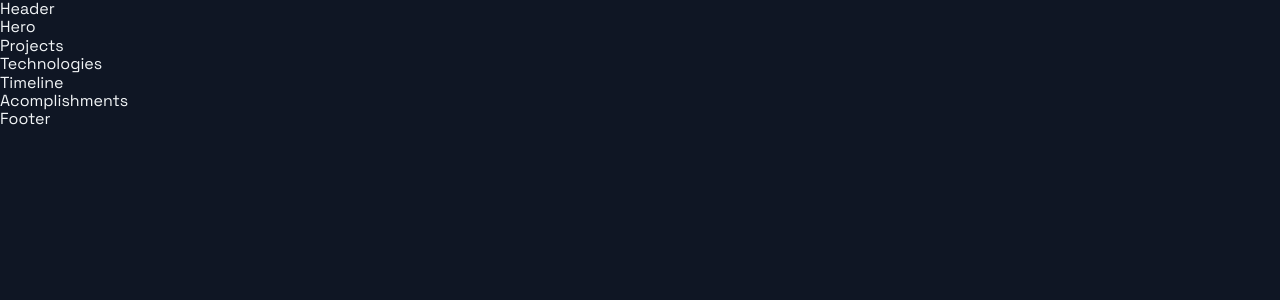
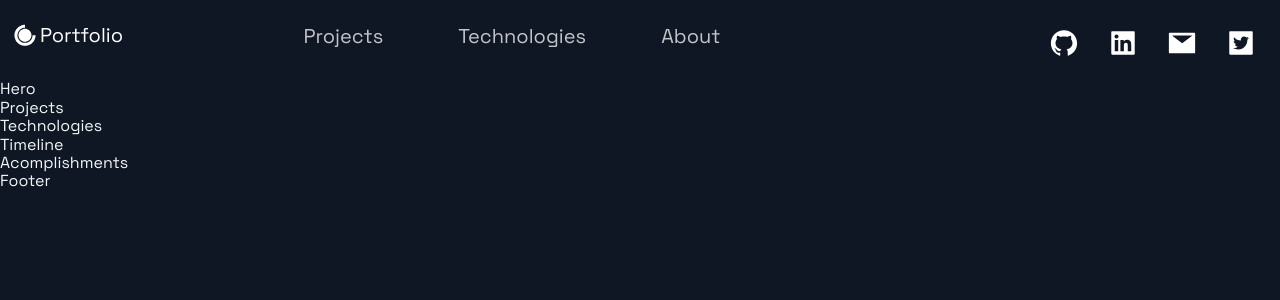
Before and after one commit to sayandip18/next-portfolio, a Next.js app: page / in a window 1280 px wide. Shown: the top 300 px of the page. Built offline with nearby package versions, Linux system fonts and the light colour scheme.

Commit message:
create header

```diff
--- a/src/components/Header/Header.js
+++ b/src/components/Header/Header.js
@@ -1,14 +1,54 @@
 import Link from 'next/link';
 import React from 'react';
-import { AiFillGithub, AiFillInstagram, AiFillLinkedin } from 'react-icons/ai';
+import { AiFillGithub, AiFillMail, AiFillLinkedin, AiFillTwitterSquare } from 'react-icons/ai';
 import { DiCssdeck } from 'react-icons/di';
 
-import { Container, Div1, Div2, Div3, NavLink, SocialIcons } from './HeaderStyles';
+import { Container, Div1, Div2, Div3, NavLink, SocialIcons, Span } from './HeaderStyles';
 
 const Header = () =>  (
-  <div>
-    Header
-  </div>
+  <Container>
+    <Div1>
+      <Link href="/">
+        <a style={{ display: 'flex', alignItems: 'center', color: 'white', marginBottom: '20px'}}>
+          <DiCssdeck size="3rem"></DiCssdeck>
+          <Span>Portfolio</Span>
+        </a>
+      </Link>
+    </Div1>
+
+    <Div2>
+      <li>
+        <Link href="#projects">
+          <NavLink>Projects</NavLink>
+        </Link>
+      </li>
+      <li>
+        <Link href="#tech">
+          <NavLink>Technologies</NavLink>
+        </Link>
+      </li>
+      <li>
+        <Link href="#about">
+          <NavLink>About</NavLink>
+        </Link>
+      </li>
+    </Div2>
+
+    <Div3>
+      <SocialIcons href="https://github.com/sayandip18">
+        <AiFillGithub size="3rem" />
+      </SocialIcons>
+      <SocialIcons href="https://www.linkedin.com/in/sayandip-halder/">
+        <AiFillLinkedin size="3rem" />
+      </SocialIcons>
+      <SocialIcons href="mailto:sayandiph4@gmail.com">
+        <AiFillMail size="3rem" />
+      </SocialIcons>
+      <SocialIcons href="https://twitter.com/sayandip999">
+        <AiFillTwitterSquare size="3rem" />
+      </SocialIcons>
+    </Div3>
+  </Container>
 );
 
 export default Header;
--- a/src/components/Header/HeaderStyles.js
+++ b/src/components/Header/HeaderStyles.js
@@ -122,3 +122,7 @@
 
   }
 `
+
+export const Span = styled.span`
+  font-size: 2rem;
+`;
```
